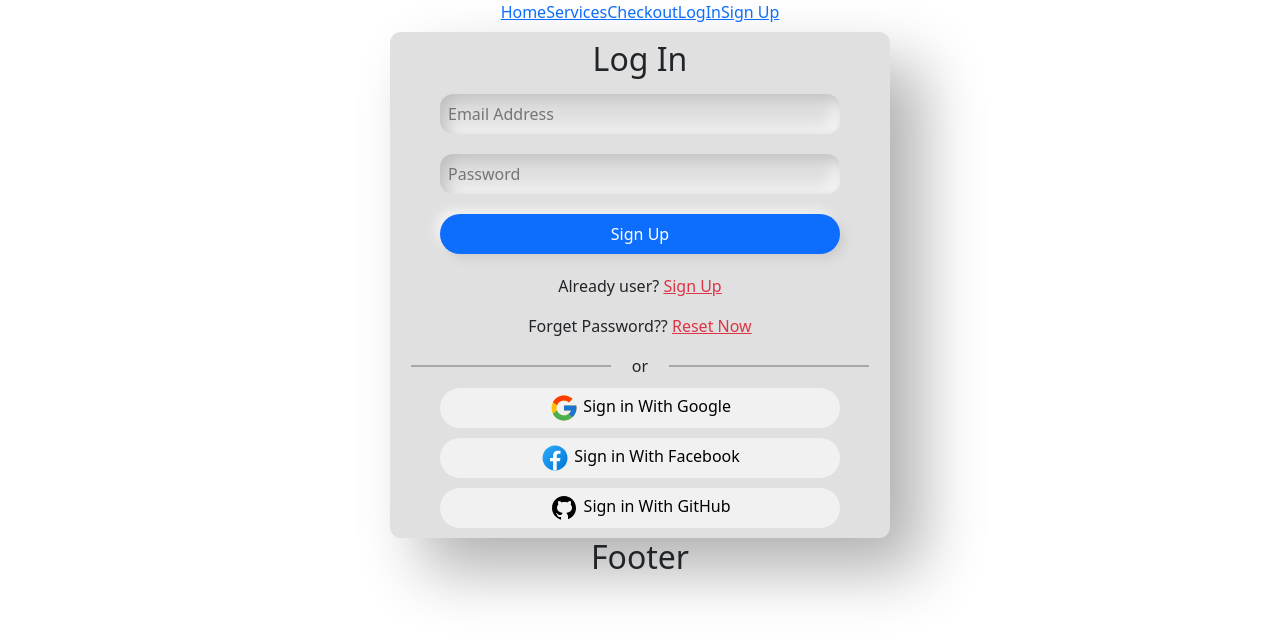
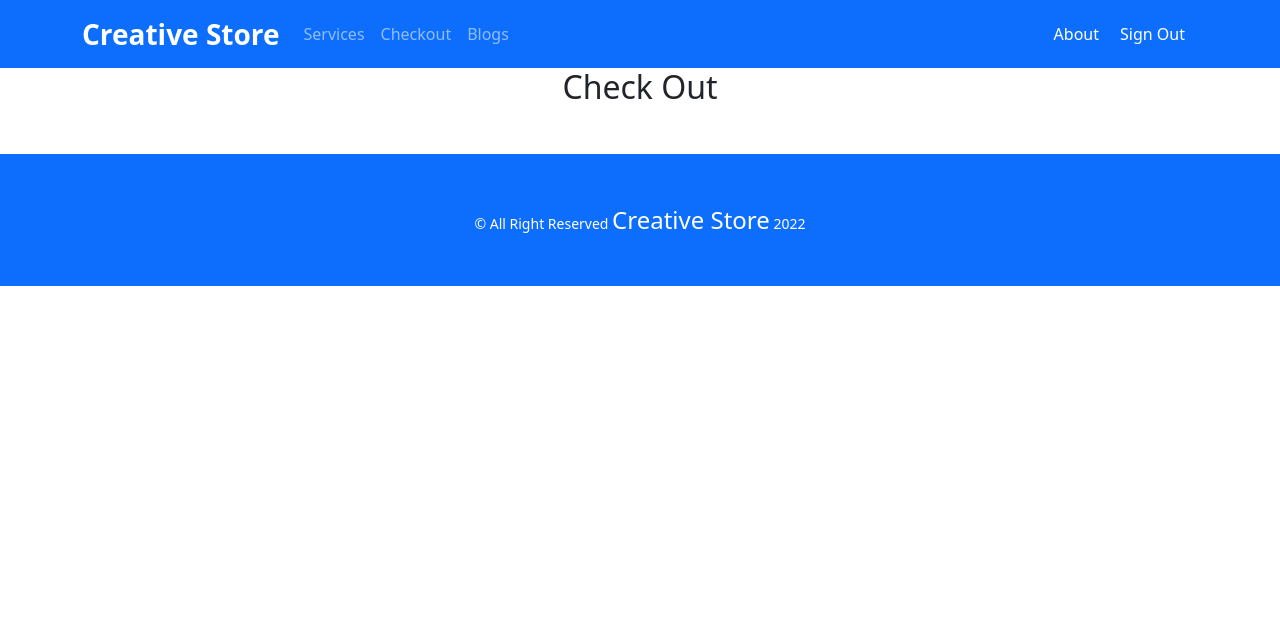
Before and after one commit to Fahimmuntasir1/Creative-Store-web-app, a React (Create React App) app: page /checkout in a window 1280 px wide. Before the commit this address led to /login. Shown: the top 638 px of the page. Built offline with nearby package versions, Linux system fonts and the light colour scheme; no server answers; sample sign-in values are in the browser's storage.

Commit message:
navbar added fix require auth issue

```diff
--- a/package.json
+++ b/package.json
@@ -14,6 +14,7 @@
     "react-firebase-hooks": "^5.0.3",
     "react-router-dom": "^6.3.0",
     "react-scripts": "5.0.1",
+    "react-toastify": "^8.2.0",
     "web-vitals": "^2.1.4"
   },
   "scripts": {
--- a/src/App.js
+++ b/src/App.js
@@ -8,6 +8,9 @@ import LogIn from "./Components/Pages//Register-LogIn/LogIn/LogIn";
 import Register from "./Components/Pages//Register-LogIn/Register/Register";
 import CheckOut from "./Components/Pages/CheckOut/CheckOut";
 import RequireAuth from "./Components/Auth/RequireAuth/RequireAuth";
+import About from "./Components/Pages/About/About";
+import NotFound from './Components/Pages/NotFound/NotFound'
+import Blogs from "./Components/Pages/Blogs/Blogs";
 
 function App() {
   return (
@@ -19,6 +22,8 @@ function App() {
         <Route path="/login" element={<LogIn></LogIn>}></Route>
         <Route path="/register" element={<Register></Register>}></Route>
         <Route path="/services" element={<Services></Services>}></Route>
+        <Route path="/about" element={<About></About>}></Route>
+        <Route path="/blogs" element={<Blogs></Blogs>}></Route>
         <Route
           path="/checkout"
           element={
@@ -27,6 +32,7 @@ function App() {
             </RequireAuth>
           }
         ></Route>
+        <Route path="/*" element={<NotFound></NotFound>}></Route>
       </Routes>
       <Footer></Footer>
     </div>
--- a/src/Components/Auth/RequireAuth/RequireAuth.js
+++ b/src/Components/Auth/RequireAuth/RequireAuth.js
@@ -1,16 +1,28 @@
 import React from "react";
-import { useAuthState } from "react-firebase-hooks/auth";
+import { Spinner } from "react-bootstrap";
+import {
+  useAuthState,
+} from "react-firebase-hooks/auth";
 import { Navigate, useLocation } from "react-router-dom";
 import { auth } from "../../../firebase.init";
 
 const RequireAuth = ({ children }) => {
-  const [user] = useAuthState(auth);
+  const [user, loading] = useAuthState(auth);
+  console.log(user);
   const location = useLocation();
-  if (user) {
-    return children;
-  } else {
-    return <Navigate to="/login" state={{ from: location }} replace></Navigate>;
+
+
+    if (loading) {
+      return <Spinner animation="grow" variant="primary" />
   }
+
+  if (!user) {
+    return <Navigate to="/login" state={{ from: location }} replace />;
+  }
+
+
+
+  return children;
 };
 
 export default RequireAuth;
--- /dev/null
+++ b/src/Components/Pages/About/About.js
@@ -0,0 +1,11 @@
+import React from 'react';
+
+const About = () => {
+    return (
+        <div>
+            <h1>About Me</h1>
+        </div>
+    );
+};
+
+export default About;
--- /dev/null
+++ b/src/Components/Pages/Blogs/Blogs.js
@@ -0,0 +1,13 @@
+import React from "react";
+
+const Blogs = () => {
+  return (
+    <div>
+      <p>Difference between authorization and authentication</p>
+      <p>Why are you using firebase? What other options do you have to implement authentication?</p>
+      <p>What other services does firebase provide other than authentication</p>
+    </div>
+  );
+};
+
+export default Blogs;
--- /dev/null
+++ b/src/Components/Pages/NotFound/NotFound.js
@@ -0,0 +1,12 @@
+import React from 'react';
+
+const NotFound = () => {
+    return (
+        <div>
+            <h1>404</h1>
+            <h2>Not Found!</h2>
+        </div>
+    );
+};
+
+export default NotFound;
--- a/src/Components/Pages/Service/Service.js
+++ b/src/Components/Pages/Service/Service.js
@@ -6,8 +6,8 @@ const Service = ({ services }) => {
   const { id, name, img, description, price } = services;
   const navigate = useNavigate();
 
-  const handleBooking = (id) => {
-    navigate(`/service/${id}`);
+  const handleBooking = () => {
+    navigate("/checkout");
   };
   return (
     <div className="service-container">
@@ -20,7 +20,7 @@ const Service = ({ services }) => {
         </p>
       </div>
       <div>
-        <button onClick={() => handleBooking(id)}>Checkout Now</button>
+        <button onClick={handleBooking}>Checkout Now</button>
       </div>
     </div>
   );
--- a/src/Components/Pages/Sheared/Footer/Footer.js
+++ b/src/Components/Pages/Sheared/Footer/Footer.js
@@ -1,11 +1,14 @@
-import React from 'react';
+import React from "react";
 
 const Footer = () => {
-    return (
-        <div>
-            <h2>Footer</h2>
-        </div>
-    );
+  return (
+    <footer className="bg-primary text-white text-center py-5 mt-5">
+      <small>
+        &copy; All Right Reserved <span className="fs-4">Creative Store</span>{" "}
+        {new Date().getFullYear()}
+      </small>
+    </footer>
+  );
 };
 
 export default Footer;
--- a/src/Components/Pages/Sheared/Header/Header.js
+++ b/src/Components/Pages/Sheared/Header/Header.js
@@ -1,16 +1,55 @@
+import { signOut } from "firebase/auth";
 import React from "react";
+import { Container, Nav, Navbar } from "react-bootstrap";
+import { useAuthState } from "react-firebase-hooks/auth";
 import { Link } from "react-router-dom";
+import { auth } from "../../../../firebase.init";
 
 const Header = () => {
+  const [user] = useAuthState(auth);
+
+  const handleSignOut = () => {
+    signOut(auth);
+  };
+
   return (
     <div>
-      <nav>
-        <Link to="/">Home</Link>
-        <Link to="/home#services">Services</Link>
-        <Link to="/checkout">Checkout</Link>
-        <Link to="/login">LogIn</Link>
-        <Link to="/register">Sign Up</Link>
-      </nav>
+      <Navbar collapseOnSelect expand="lg" bg="primary" variant="dark">
+        <Container>
+          <Navbar.Brand as={Link} className="fs-3 fw-bold" to="/">
+            Creative Store
+          </Navbar.Brand>
+          <Navbar.Toggle aria-controls="responsive-navbar-nav" />
+          <Navbar.Collapse id="responsive-navbar-nav">
+            <Nav className="me-auto">
+              <Nav.Link href="/#services">Services</Nav.Link>
+              <Nav.Link as={Link} to="/checkout">
+                Checkout
+              </Nav.Link>
+              <Nav.Link as={Link} to="/blogs">
+                Blogs
+              </Nav.Link>
+            </Nav>
+            <Nav>
+              <Nav.Link as={Link} to="/about" className="text-white">
+                About
+              </Nav.Link>
+              {user ? (
+                <button
+                  className="btn btn-link text-white  text-decoration-none"
+                  onClick={handleSignOut}
+                >
+                  Sign Out
+                </button>
+              ) : (
+                <Nav.Link as={Link} to="login" className="text-white">
+                  Login
+                </Nav.Link>
+              )}
+            </Nav>
+          </Navbar.Collapse>
+        </Container>
+      </Navbar>
     </div>
   );
 };
```
Also changed, not shown: src/Components/Pages/About/About.css (added), src/Components/Pages/Blogs/Blogs.css (added), src/Components/Pages/NotFound/NotFound.css (added), src/images/logo.png (added), 1 other file (tests, documents, lock files or other folders).
